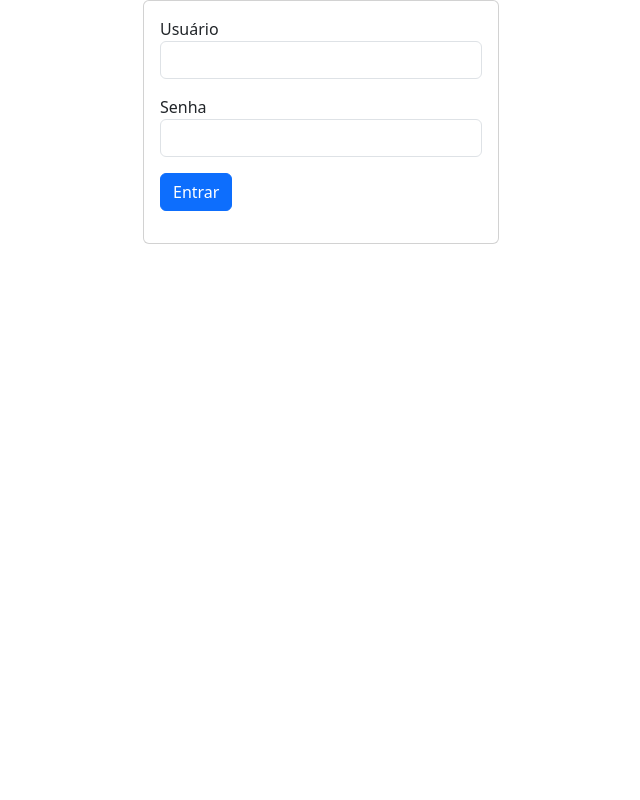
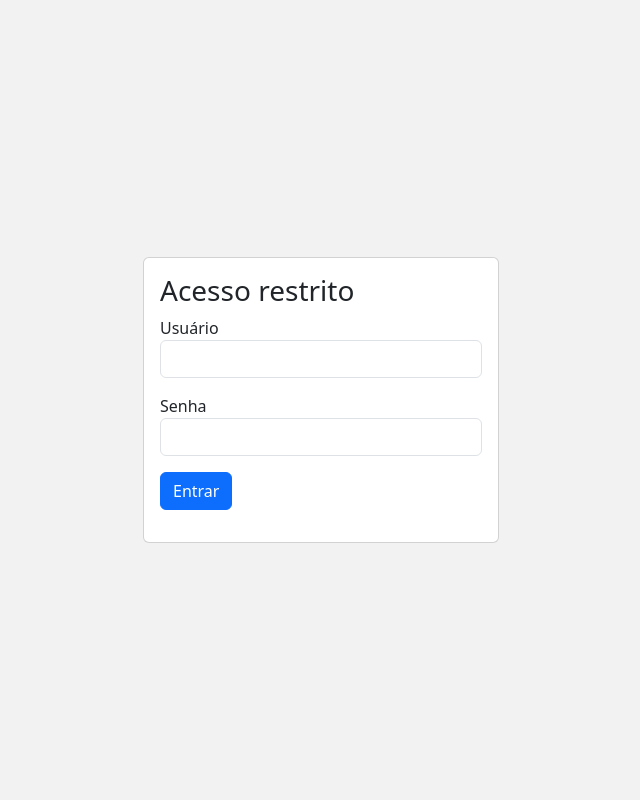
Before and after one commit to selogerkkk/loginsystem, a PHP site: page / in a window 1280 px wide. Shown: the whole page, without its empty margins (319-959 px from the left). Run offline with PHP 8.4, Linux system fonts and the light colour scheme.

Commit message:
fix: form style

```diff
--- a/index.php
+++ b/index.php
@@ -5,28 +5,41 @@
     <meta charset="UTF-8">
     <meta name="viewport" content="width=device-width, initial-scale=1.0">
     <title>Sistema de login</title>
-    <link href="https://cdn.jsdelivr.net/npm/bootstrap@5.3.2/dist/css/bootstrap.min.css" rel="stylesheet"
-        integrity="sha384-T3c6CoIi6uLrA9TneNEoa7RxnatzjcDSCmG1MXxSR1GAsXEV/Dwwykc2MPK8M2HN" crossorigin="anonymous">
+    <link href="https://cdn.jsdelivr.net/npm/bootstrap@5.3.2/dist/css/bootstrap.min.css" rel="stylesheet" integrity="sha384-T3c6CoIi6uLrA9TneNEoa7RxnatzjcDSCmG1MXxSR1GAsXEV/Dwwykc2MPK8M2HN" crossorigin="anonymous">
+</head>
+<style>
+    body {
+        background-color: #F2F2F2;
+    }
 
-</head>
+    .login {
+        width: 100%;
+        height: 100vh;
+        display: flex;
+        align-items: center;
+        justify-content: center;
+    }
+</style>
 
 <body>
+    <div class="login">
         <div class="container">
             <div class="row">
                 <div class="col-lg-4 offset-lg-4">
                     <div class="card">
                         <div class="card-body">
+                            <h3>Acesso restrito</h3>
                             <form action="login.php" method="POST">
                                 <div>
                                     <div class="mb-3">
-                                    <label for="usuario">Usuário</label>
-                                    <input type="text" name="usuario" class="form-control">
+                                        <label for="user">Usuário</label>
+                                        <input type="text" name="user" class="form-control">
                                     </div>
                                 </div>
                                 <div>
                                     <div class="mb-3">
-                                    <label for="senha">Senha</label>
-                                    <input type="password" name="Senha" class="form-control">
+                                        <label for="password">Senha</label>
+                                        <input type="password" name="password" class="form-control">
                                     </div>
                                 </div>
                                 <div>
@@ -39,6 +52,7 @@
                     </div>
                 </div>
             </div>
+        </div>
 </body>
 
 </html>
```
Lines whose indentation alone changed are shown as unchanged.
